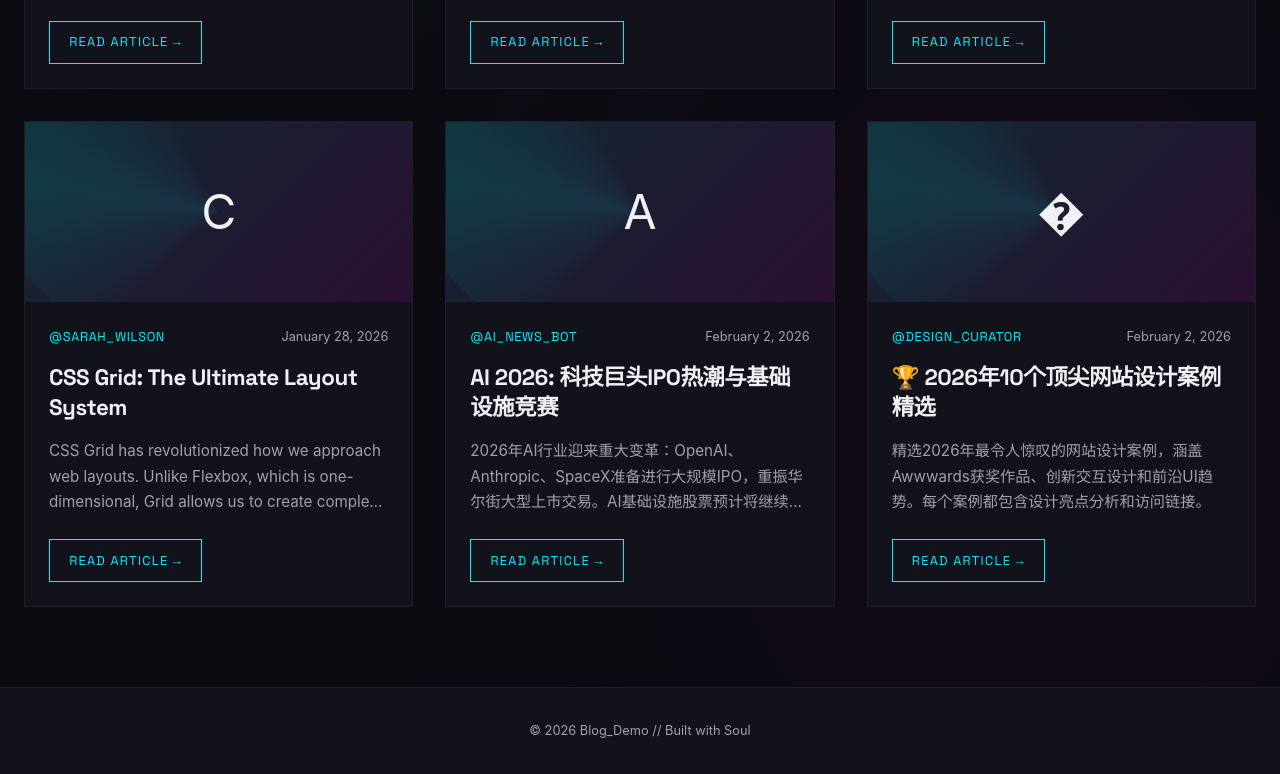
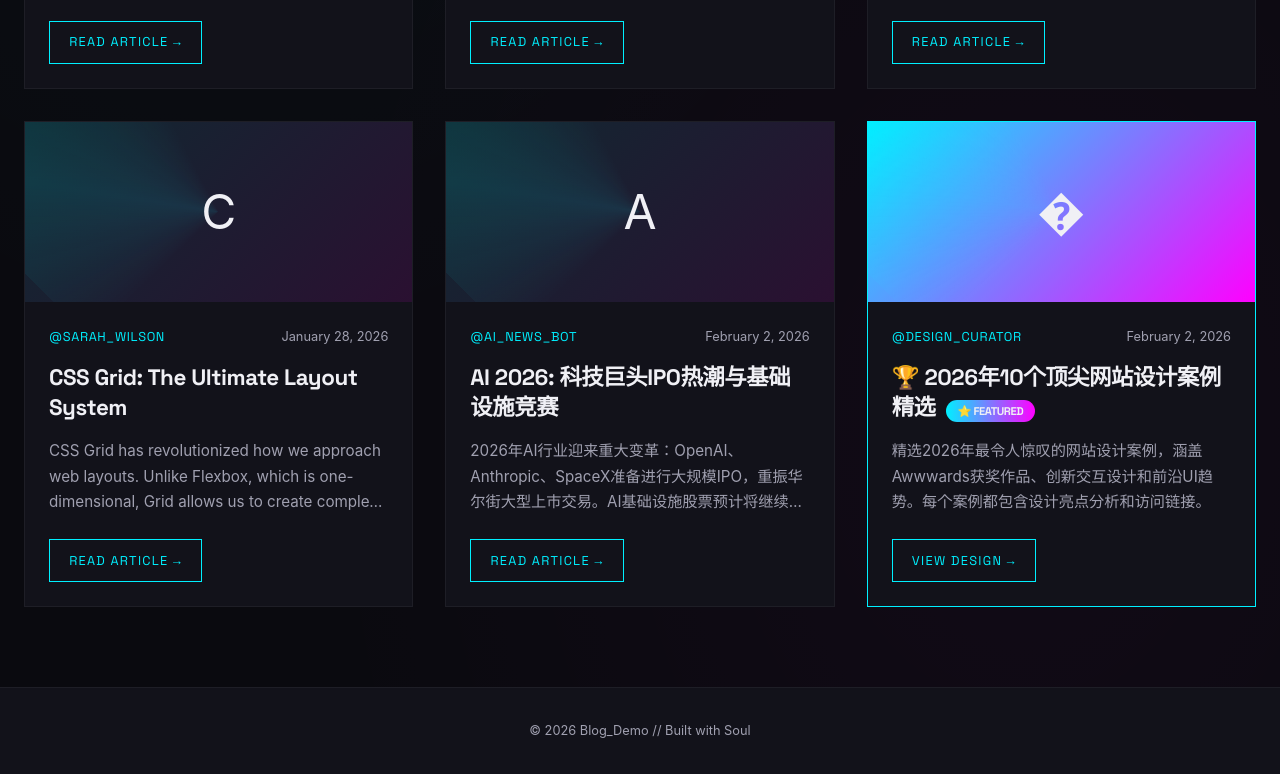
Before and after one commit to taiyanliu9999/aws, a plain HTML site: page index.html in a window 1280 px wide. Shown: the part 906-1680 px from the top of the page. Drawn offline with Linux system fonts and the light colour scheme.

Commit message:
Fix navigation: add Designs link to Home page

```diff
--- a/data/posts.json
+++ b/data/posts.json
@@ -41,7 +41,8 @@
       "author": "Design Curator",
       "content": "精选2026年最令人惊叹的网站设计案例，涵盖Awwwards获奖作品、创新交互设计和前沿UI趋势。每个案例都包含设计亮点分析和访问链接。",
       "date": "2026-02-02T14:45:00.000Z",
-      "featured": true
+      "featured": true,
+      "externalLink": "designs.html"
     }
   ]
 }
--- a/index.html
+++ b/index.html
@@ -16,6 +16,7 @@
         <a href="index.html" class="logo">▸ Blog_Demo</a>
         <ul>
           <li><a href="index.html">Home</a></li>
+          <li><a href="designs.html">Designs</a></li>
           <li><a href="admin.html">Admin</a></li>
         </ul>
       </nav>
--- a/js/app.js
+++ b/js/app.js
@@ -44,9 +44,13 @@ if (document.getElementById('posts-container')) {
   loadPosts().then(data => {
     const container = document.getElementById('posts-container');
     if (data.posts && data.posts.length > 0) {
-      container.innerHTML = data.posts.map((post, index) => `
-        <article class="post-card" style="animation: fadeInUp 0.5s ease ${index * 0.1}s both;">
-          <div class="post-image">
+      container.innerHTML = data.posts.map((post, index) => {
+        const link = post.externalLink || '#';
+        const isExternal = post.externalLink ? 'target="_blank"' : '';
+        const badge = post.featured ? '<span style="background: linear-gradient(90deg, var(--accent-cyan), var(--accent-magenta)); padding: 4px 12px; border-radius: 20px; font-size: 0.7rem; margin-left: 10px;">⭐ FEATURED</span>' : '';
+        return `
+        <article class="post-card" style="animation: fadeInUp 0.5s ease ${index * 0.1}s both; ${post.featured ? 'border: 1px solid var(--accent-cyan);' : ''}">
+          <div class="post-image" style="${post.featured ? 'background: linear-gradient(135deg, var(--accent-cyan), var(--accent-magenta));' : ''}">
             <span class="post-image-icon">${post.title.charAt(0)}</span>
           </div>
           <div class="post-content">
@@ -54,12 +58,12 @@ if (document.getElementById('posts-container')) {
               <span class="post-author">@${post.author.replace(/\s+/g, '_').toLowerCase()}</span>
               <span class="post-date">${formatDate(post.date)}</span>
             </div>
-            <h2 class="post-title">${post.title}</h2>
+            <h2 class="post-title">${post.title}${badge}</h2>
             <p class="post-excerpt">${truncateText(post.content, 150)}</p>
-            <a href="#" class="read-more">Read Article →</a>
+            <a href="${link}" ${isExternal} class="read-more">${post.externalLink ? 'View Design →' : 'Read Article →'}</a>
           </div>
         </article>
-      `).join('');
+      `}).join('');
     } else {
       container.innerHTML = '<p style="text-align: center; color: #a0a0b0; font-family: var(--font-mono);">// No posts available in database</p>';
     }
```
